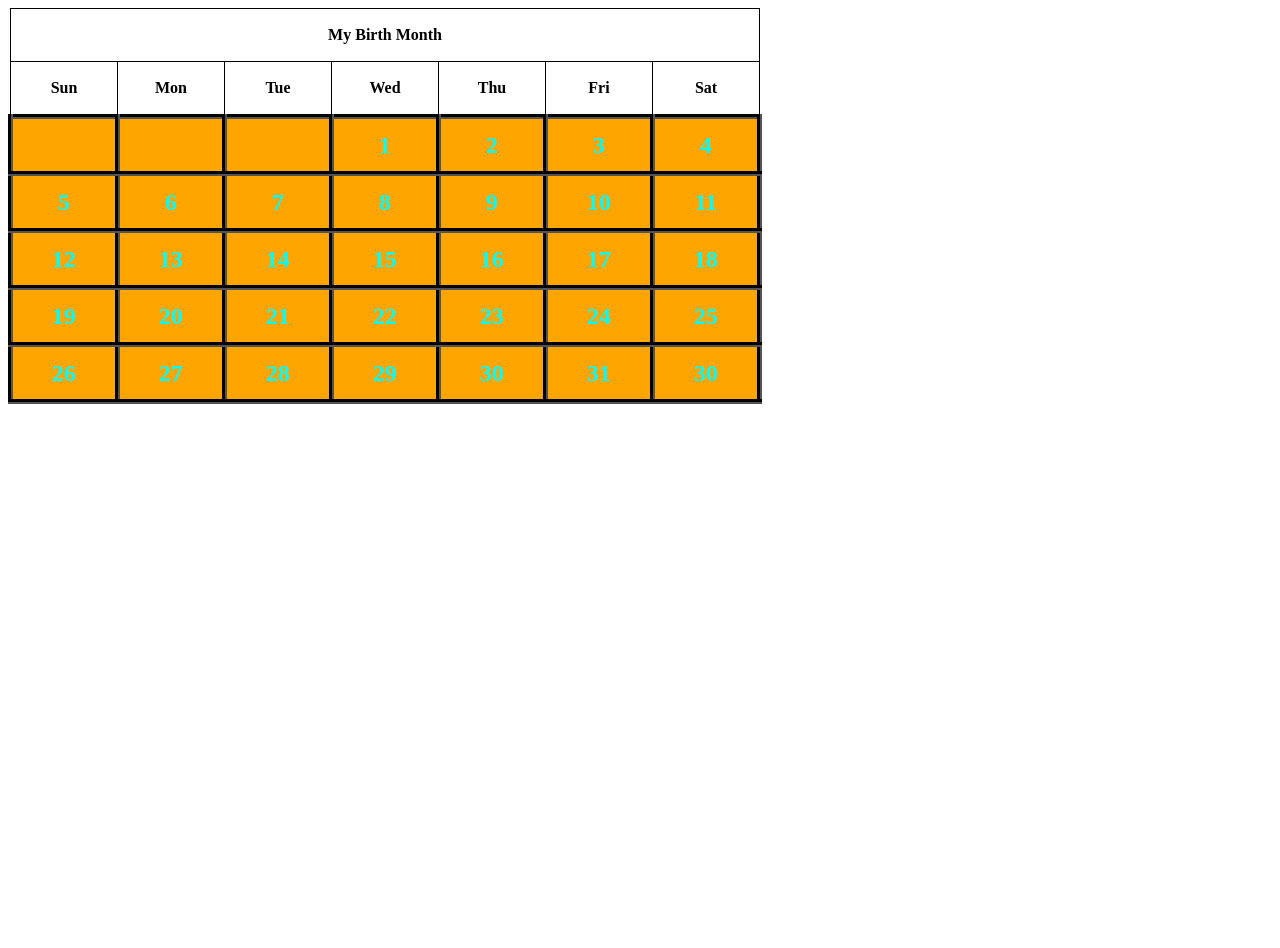
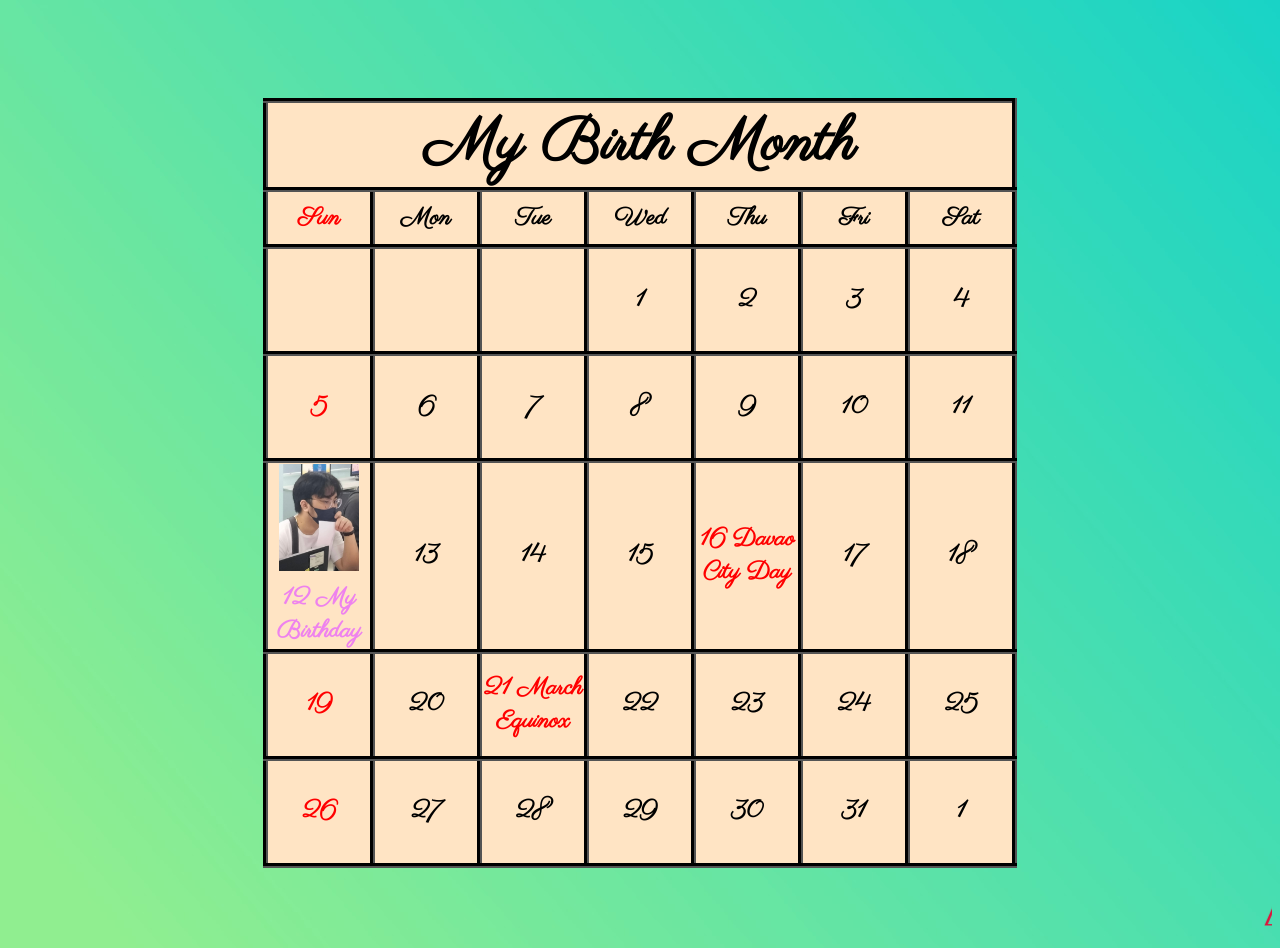
Before and after one commit to AKCcoding/CS401FundamentalsOfWebProgramming, a plain HTML site: page TaskPerformance1.html in a window 1280 px wide. Before the commit the page ends 800 px from the top, so only its background shows below. Drawn offline with Linux system fonts and the light colour scheme.

Commit message:
Done Code with Task Performance Prelim

```diff
--- a/TaskPerformance1.html
+++ b/TaskPerformance1.html
@@ -1,38 +1,60 @@
 <!DOCTYPE html>
 <html>
 <head>
+	<link href="https://fonts.googleapis.com/css2?family=Parisienne&display=swap" rel="stylesheet">
 	<title>Task Performance</title>
 	<style>
-		table {
+		@import url('https://fonts.googleapis.com/css2?family=Parisienne&display=swap');
+		table
+		{
+			margin: auto;
+			background-color: bisque;
 			border-collapse: collapse;
 		}
-		td {
+		td
+		{
+			font-family: "Parisienne", cursive;
 			width: 100px;
-			height: 50px;
+			height: 100px;
 			border: 5px outset black;
 			text-align: center;
 			font-weight: bold;
 			font-size: 24px;
-			background-color: orange;
-            color: aqua;
         }
         th
-        {
+		{
+			font-family: "Parisienne", cursive;
             width: 100px;
             height: 50px;
             border: 1px solid black;
-            font-family: 'Times New Roman', Times, serif;
+			font-size: 24px;
+			border: 5px outset black;
         }
+		#bday
+		{
+			color: violet;
+		}
+		#Weekends
+		{
+			color: red;
+		}
+		marquee
+		{
+			font-family: "Parisienne", cursive;
+			font-size: 50px;
+			color: crimson;
+		}
 	</style>
 </head>
-<body>
+<body background="images/2.jpg">
+	<br><br><br><br><br>
 	<table>
 		<thead>
 			<tr>
-				<th colspan="7">My Birth Month</th>
+				<th colspan="7" style="font-size: 60px;">My Birth Month</th>
 			</tr>
 			<tr>
-				<th>Sun</th>
+				<th id = "Weekends">Sun</th>
 				<th>Mon</th>
 				<th>Tue</th>
 				<th>Wed</th>
@@ -52,7 +74,7 @@
 				<td>4</td>
 			</tr>
 			<tr>
-				<td>5</td>
+				<td id = "Weekends">5</td>
 				<td>6</td>
 				<td>7</td>
 				<td>8</td>
@@ -61,33 +83,36 @@
 				<td>11</td>
 			</tr>
 			<tr>
-				<td>12</td>
+				<td id="bday"><img src="images/me.jpg" width="80px">12 My Birthday</td>
 				<td>13</td>
 				<td>14</td>
 				<td>15</td>
-				<td>16</td>
+				<td id = "Weekends">16 Davao City Day</td>
 				<td>17</td>
 				<td>18</td>
 			</tr>
 			<tr>
-				<td>19</td>
+				<td id = "Weekends">19</td>
 				<td>20</td>
-				<td>21</td>
+				<td id = "Weekends">21 March Equinox</td>
 				<td>22</td>
 				<td>23</td>
 				<td>24</td>
 				<td>25</td>
 			</tr>
 			<tr>
-				<td>26</td>
+				<td id = "Weekends">26</td>
 				<td>27</td>
 				<td>28</td>
 				<td>29</td>
 				<td>30</td>
 				<td>31</td>
-				<td>30</td>
+				<td>1</td>
 			</tr>
 		</tbody>
 	</table>
+	<marquee direction="">
+		[<b>March 12 -</b>My Birthday] [<b>March 16 -</b>Davao City Day] [<b>March 21 -</b>March Equinox]
+	</marquee>
 </body>
 </html>
```
Also changed, not shown: images/2.jpg (added), images/me.jpg (added).
